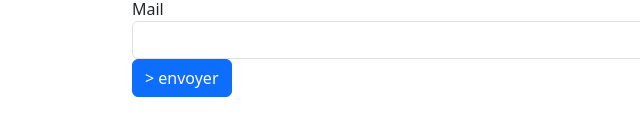
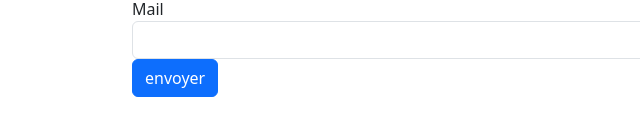
Before and after one commit to joelmifubandombe/center, a plain HTML site: page index.html in a window 1280 px wide. Shown: the part 287-422 px from the top of the page, 0-640 px from the left. Drawn offline with nearby package versions, Linux system fonts and the light colour scheme.

Commit message:
Update index.html

```diff
--- a/index.html
+++ b/index.html
@@ -33,7 +33,7 @@
             <label for="name">Mail</label>
             <input class="form-control " type="email" id="name" name="nom">
           </div>
-          <button type="submit" class="btn btn-primary">> envoyer</button>
+          <button type="submit" class="btn btn-primary"> envoyer</button>
 
 
         </form>
```
